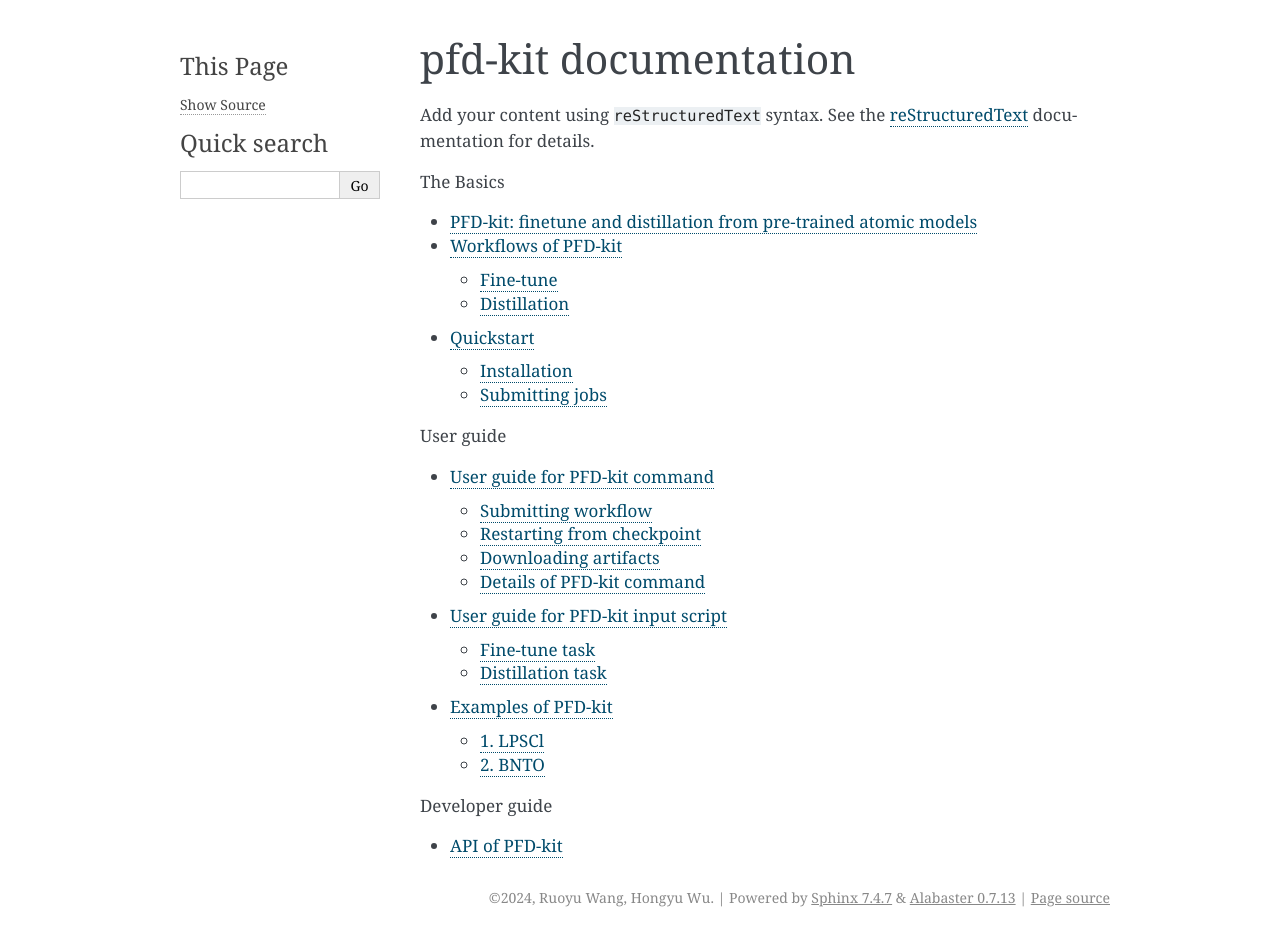
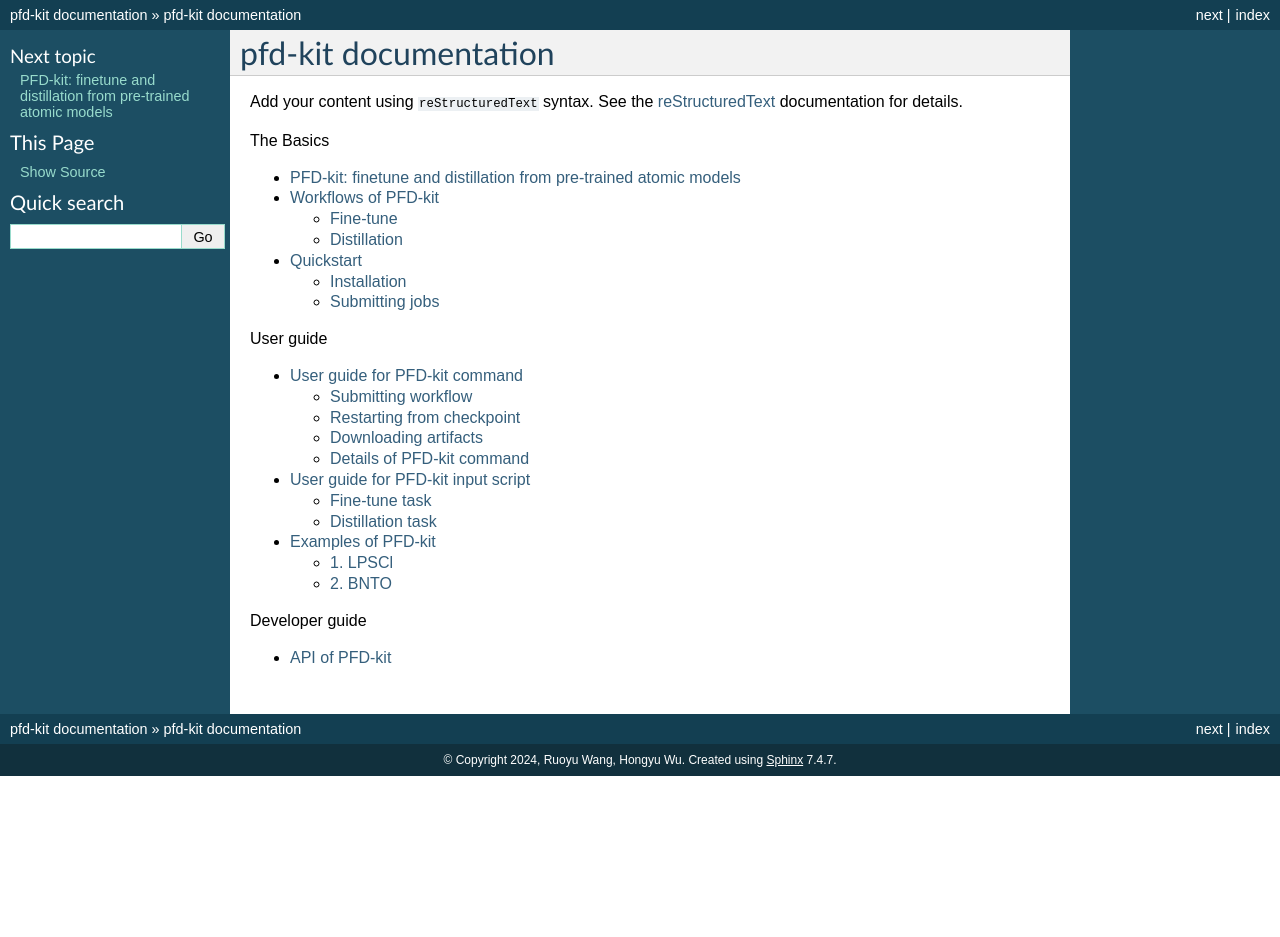
Before and after one commit to ruoyuwang1995nya/pfd-kit, a Sphinx documentation site: the page built from docs/index.rst, in a window 1280 px wide. Built offline with Sphinx 7.4.7, drawn with Linux system fonts in a browser that asks for light colours; after the commit the page ends 900 px from its top, so only the background shows below that; some of the changed lines change nothing that is shown.

Commit message:
fix: update doc

```diff
--- a/docs/conf.py
+++ b/docs/conf.py
@@ -30,5 +30,5 @@
 # -- Options for HTML output -------------------------------------------------
 # https://www.sphinx-doc.org/en/master/usage/configuration.html#options-for-html-output
 
-html_theme = "alabaster"
+html_theme = "classic"
 html_static_path = ["_static"]
--- a/docs/index.rst
+++ b/docs/index.rst
@@ -12,14 +12,14 @@
 
 
 .. toctree::
-   :maxdepth: 3
+   :maxdepth: 2
    :caption: The Basics
 
    basics/overview
    basics/getting-started
 
 .. toctree::
-   :maxdepth: 3
+   :maxdepth: 2
    :caption: User guide
 
    usage/guide-on-cli
@@ -27,7 +27,7 @@
    usage/examples
 
 .. toctree::
-   :maxdepth: 3
+   :maxdepth: 2
    :caption: Developer guide
 
    development/api
```
